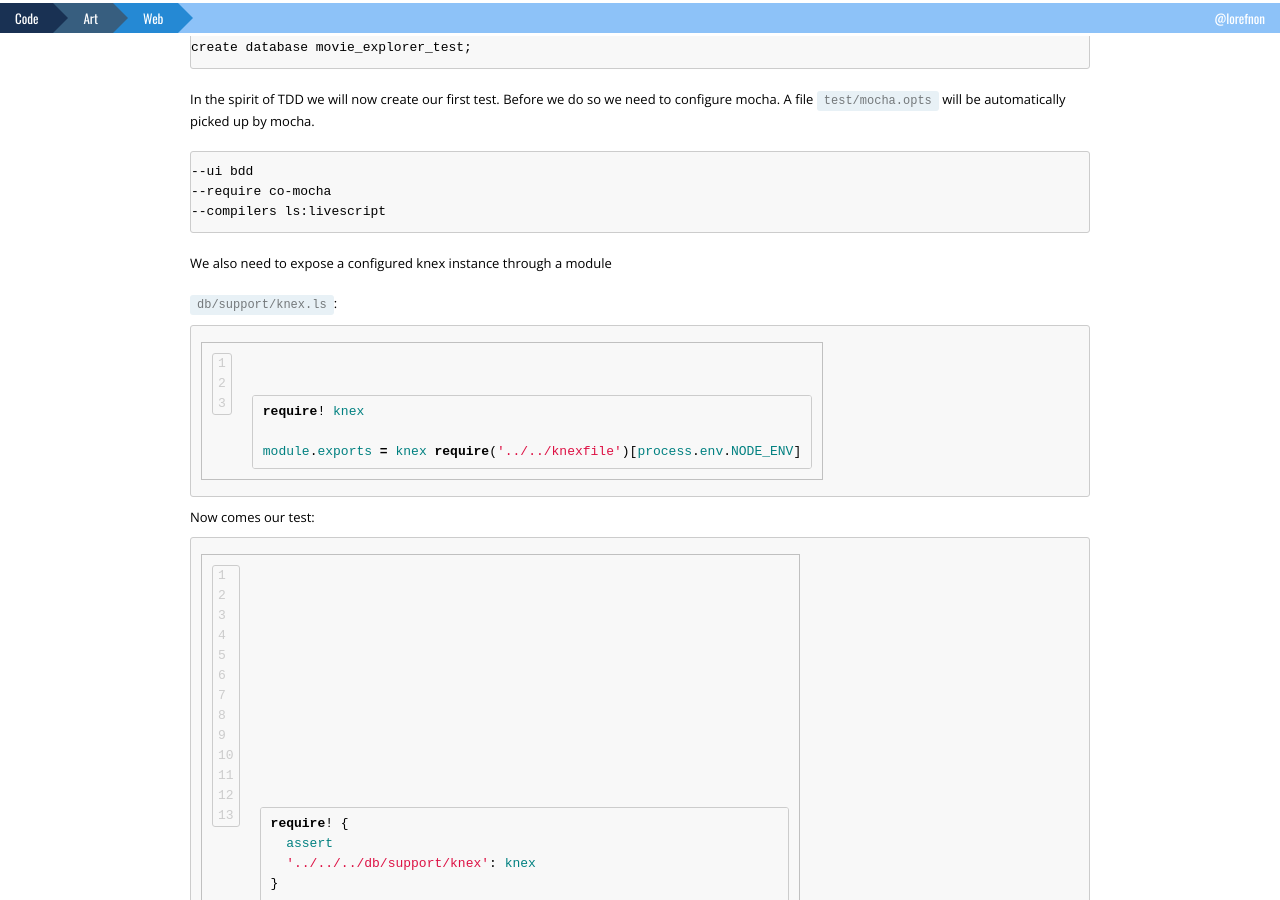
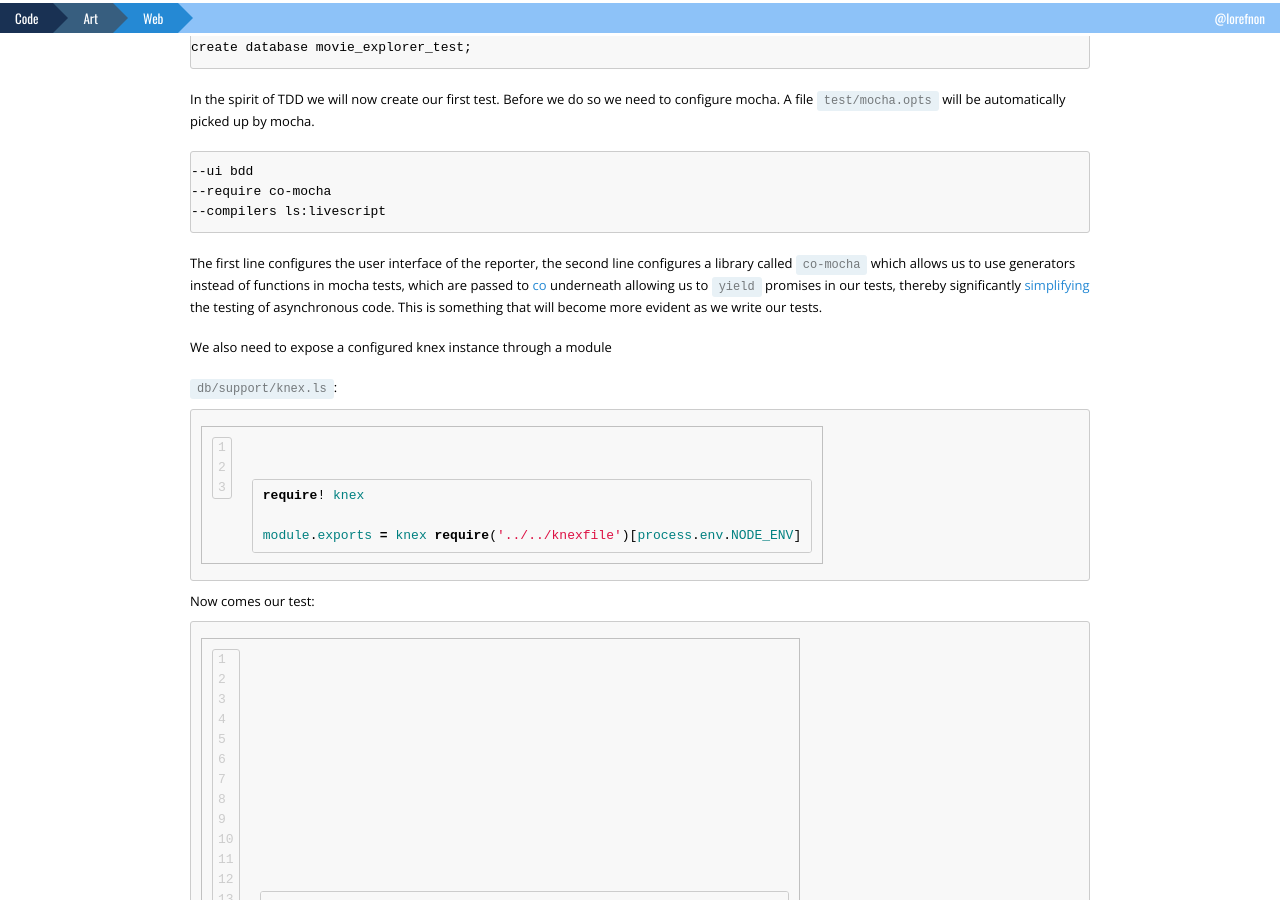
Before and after one commit to lorefnon/lorefnon.github.com, a Jekyll site: the page built from _posts/2015-09-22-going-full-stack-functional-with-node.md, in a window 1280 px wide and 900 px high, scrolled down 3068 px. Built offline with Jekyll 4.4.1, drawn with Linux system fonts in a browser that asks for light colours; Markdown is read by kramdown in place of the engine named in the settings; comment, search, counter and statistics services are not loaded.

Commit message:
Micro enhancements

````diff
--- a/_posts/2015-09-22-going-full-stack-functional-with-node.md
+++ b/_posts/2015-09-22-going-full-stack-functional-with-node.md
@@ -100,6 +100,8 @@ In the spirit of TDD we will now create our first test. Before we do so we need
 --compilers ls:livescript
 ```
 
+The first line configures the user interface of the reporter, the second line configures a library called `co-mocha` which allows us to use generators instead of functions in mocha tests, which are passed to [co](https://github.com/tj/co) underneath allowing us to `yield` promises in our tests, thereby significantly [simplifying](http://davidwalsh.name/async-generators) the testing of asynchronous code. This is something that will become more evident as we write our tests.
+
 We also need to expose a configured knex instance through a module
 
 `db/support/knex.ls`:
````
